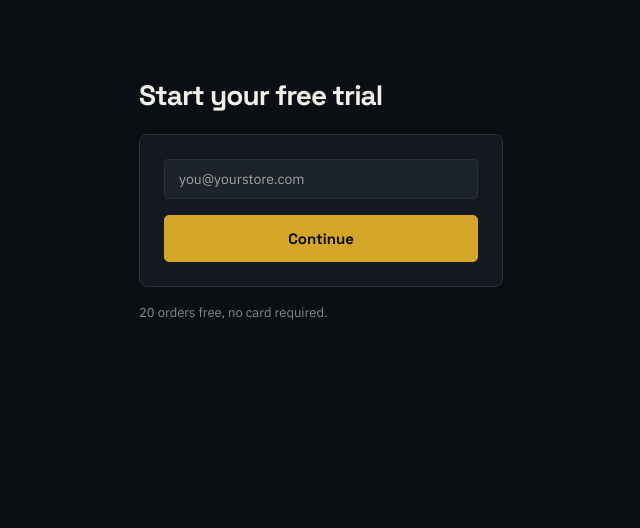
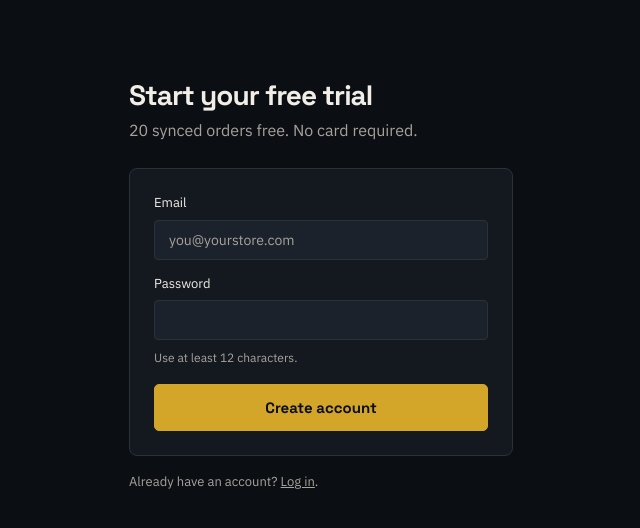
Before and after one commit to yaussyross/SyncStock, a Next.js app: page /signup in a window 1280 px wide. Shown: the top 528 px of the page, without its empty margins (319-959 px from the left). Built offline with nearby package versions, Linux system fonts and the light colour scheme.

Commit message:
feat: add password signup form

```diff
--- a/src/app/signup/page.tsx
+++ b/src/app/signup/page.tsx
@@ -4,29 +4,51 @@ import { useRouter } from "next/navigation";
 
 export default function SignupPage() {
   const [email, setEmail] = useState("");
+  const [password, setPassword] = useState("");
+  const [error, setError] = useState("");
   const [loading, setLoading] = useState(false);
   const router = useRouter();
 
   async function handleSubmit(e: React.FormEvent) {
     e.preventDefault();
     setLoading(true);
+    setError("");
+
     const res = await fetch("/api/auth/signup", {
       method: "POST",
       headers: { "Content-Type": "application/json" },
-      body: JSON.stringify({ email }),
+      body: JSON.stringify({ email, password }),
     });
-    if (res.ok) router.push("/dashboard");
+
+    if (res.ok) {
+      router.push("/dashboard");
+      router.refresh();
+      return;
+    }
+
+    const body = await res.json().catch(() => ({}));
+    setError(body.error || "Could not create your account.");
     setLoading(false);
   }
 
   return (
-    <main className="container" style={{ paddingTop: 80, maxWidth: 420 }}>
-      <h1 style={{ fontSize: 28, marginBottom: 24 }}>Start your free trial</h1>
+    <main className="container" style={{ paddingTop: 80, maxWidth: 440 }}>
+      <h1 style={{ fontSize: 28, marginBottom: 8 }}>Start your free trial</h1>
+      <p style={{ color: "var(--paper-dim)", marginBottom: 24 }}>20 synced orders free. No card required.</p>
       <form onSubmit={handleSubmit} className="card">
-        <input type="email" placeholder="you@yourstore.com" value={email} onChange={(e) => setEmail(e.target.value)} required style={{ marginBottom: 16 }} />
-        <button type="submit" className="btn" style={{ width: "100%" }} disabled={loading}>{loading ? "Starting..." : "Continue"}</button>
+        <label style={{ display: "block", marginBottom: 14 }}>
+          <span style={{ display: "block", fontSize: 13, marginBottom: 6 }}>Email</span>
+          <input type="email" autoComplete="email" placeholder="you@yourstore.com" value={email} onChange={(e) => setEmail(e.target.value)} required />
+        </label>
+        <label style={{ display: "block", marginBottom: 8 }}>
+          <span style={{ display: "block", fontSize: 13, marginBottom: 6 }}>Password</span>
+          <input type="password" autoComplete="new-password" minLength={12} maxLength={128} value={password} onChange={(e) => setPassword(e.target.value)} required />
+        </label>
+        <p style={{ color: "var(--paper-dim)", fontSize: 12, marginBottom: 16 }}>Use at least 12 characters.</p>
+        {error && <p role="alert" style={{ color: "#e37a4e", fontSize: 13, marginBottom: 14 }}>{error}</p>}
+        <button type="submit" className="btn" style={{ width: "100%" }} disabled={loading}>{loading ? "Creating account..." : "Create account"}</button>
       </form>
-      <p style={{ color: "#888", fontSize: 13, marginTop: 12 }}>20 orders free, no card required.</p>
+      <p style={{ color: "var(--paper-dim)", fontSize: 13, marginTop: 14 }}>Already have an account? <a href="/login">Log in</a>.</p>
     </main>
   );
 }
```
